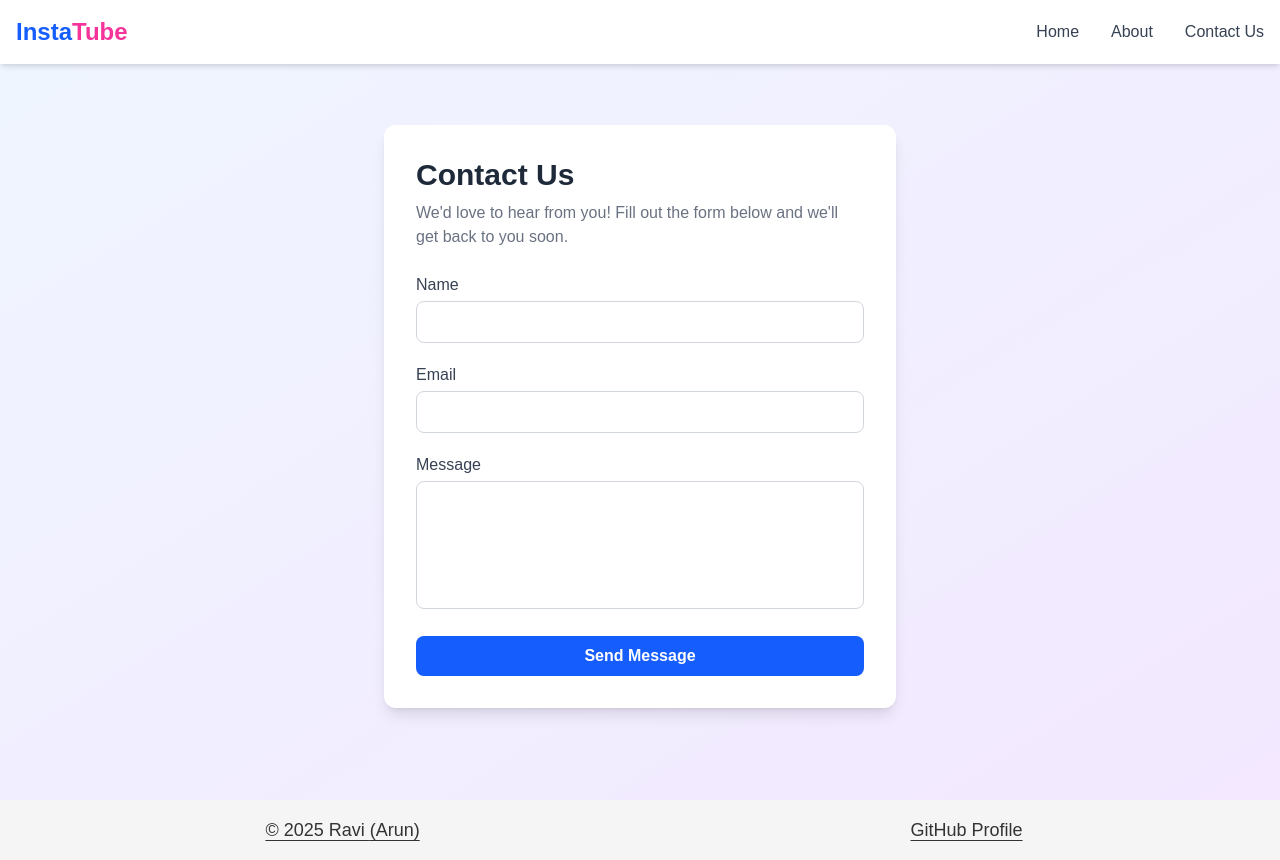
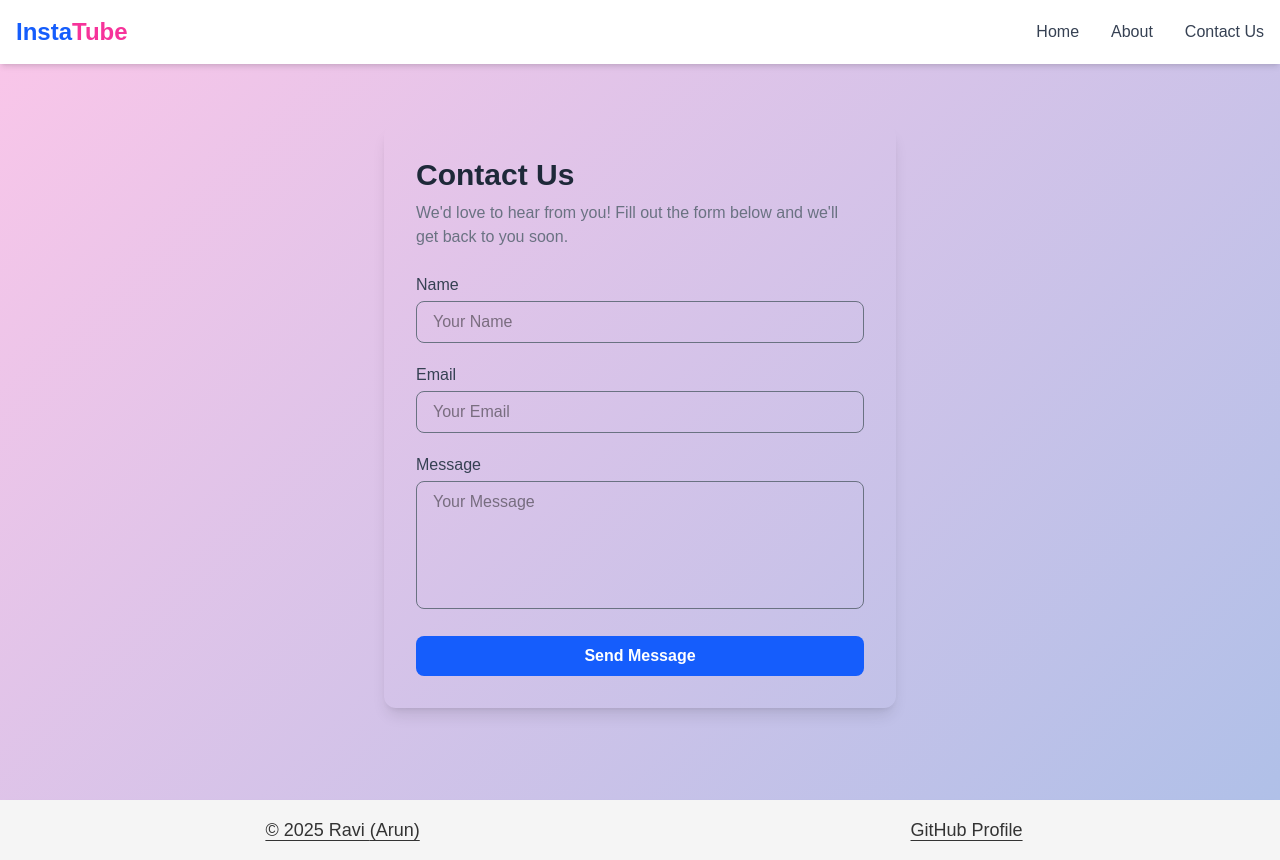
Before and after one commit to codewitharunofficial/insta-tube-web-dl, a Next.js app: page /contact in a window 1280 px wide. Built offline with nearby package versions, Linux system fonts and the light colour scheme.

Commit message:
Background Changed And Minor UI Changes

```diff
--- a/src/app/about/page.tsx
+++ b/src/app/about/page.tsx
@@ -1,10 +1,13 @@
 "use client";
 
+import AnimatedBackground from "@/components/Background";
 import { motion } from "framer-motion";
 
 export default function AboutPage() {
     return (
-        <main className="flex flex-col items-center justify-center min-h-screen bg-gray-50 px-6 py-16">
+        <AnimatedBackground>
+
+            <main className="flex flex-col items-center justify-center min-h-screen bg-transparent px-6 py-16">
                 <motion.div
                     initial={{ opacity: 0, y: 30 }}
                     animate={{ opacity: 1, y: 0 }}
@@ -31,5 +34,6 @@ export default function AboutPage() {
                     </p>
                 </motion.div>
             </main>
+        </AnimatedBackground>
     );
 }
--- a/src/app/contact/page.tsx
+++ b/src/app/contact/page.tsx
@@ -1,4 +1,5 @@
 "use client";
+import AnimatedBackground from "@/components/Background";
 import React, { useState } from "react";
 
 
@@ -17,8 +18,10 @@ export default function ContactPage() {
     };
 
     return (
-        <div className="sm:min-h-screen flex items-center justify-center bg-gradient-to-br from-blue-50 to-purple-100 px-4 py-12">
-            <div className="w-full max-w-lg bg-white rounded-xl shadow-lg p-8 mt-8">
+        <AnimatedBackground>
+
+            <div className="sm:min-h-screen flex items-center justify-center bg-transparent px-4 py-12">
+                <div className="w-full max-w-lg bg-transparent rounded-xl shadow-lg p-8 mt-8">
                     <h1 className="text-3xl font-bold mb-2 text-gray-800">Contact Us</h1>
                     <p className="mb-6 text-gray-500">We'd love to hear from you! Fill out the form below and we'll get back to you soon.</p>
                     {submitted ? (
@@ -32,7 +35,7 @@ export default function ContactPage() {
                                     Name
                                 </label>
                                 <input
-                                className="w-full border border-gray-300 rounded-lg px-4 py-2 focus:outline-none focus:ring-2 focus:ring-blue-400 transition"
+                                    className="w-full border border-gray-500 rounded-lg px-4 py-2 focus:outline-none focus:ring-2 focus:ring-blue-400 transition"
                                     type="text"
                                     id="name"
                                     name="name"
@@ -40,6 +43,7 @@ export default function ContactPage() {
                                     onChange={handleChange}
                                     required
                                     autoComplete="off"
+                                    placeholder="Your Name"
                                 />
                             </div>
                             <div>
@@ -47,7 +51,7 @@ export default function ContactPage() {
                                     Email
                                 </label>
                                 <input
-                                className="w-full border border-gray-300 rounded-lg px-4 py-2 focus:outline-none focus:ring-2 focus:ring-blue-400 transition"
+                                    className="w-full border border-gray-500 rounded-lg px-4 py-2 focus:outline-none focus:ring-2 focus:ring-blue-400 transition"
                                     type="email"
                                     id="email"
                                     name="email"
@@ -55,6 +59,7 @@ export default function ContactPage() {
                                     onChange={handleChange}
                                     required
                                     autoComplete="off"
+                                    placeholder="Your Email"
                                 />
                             </div>
                             <div>
@@ -62,12 +67,13 @@ export default function ContactPage() {
                                     Message
                                 </label>
                                 <textarea
-                                className="w-full border border-gray-300 rounded-lg px-4 py-2 h-32 resize-none focus:outline-none focus:ring-2 focus:ring-blue-400 transition"
+                                    className="w-full border border-gray-500 rounded-lg px-4 py-2 h-32 resize-none focus:outline-none focus:ring-2 focus:ring-blue-400 transition"
                                     id="message"
                                     name="message"
                                     value={form.message}
                                     onChange={handleChange}
                                     required
+                                    placeholder="Your Message"
                                 />
                             </div>
                             <button
@@ -80,5 +86,6 @@ export default function ContactPage() {
                     )}
                 </div>
             </div>
+        </AnimatedBackground>
     );
 }
--- /dev/null
+++ b/src/components/Background.tsx
@@ -0,0 +1,23 @@
+import { motion } from "framer-motion";
+import React from "react";
+
+const AnimatedBackground: React.FC<{ children: React.ReactNode }> = ({ children }) => {
+    return (
+        <motion.div
+            className="min-h-screen w-full flex items-center justify-center"
+            animate={{
+                background: [
+                    "linear-gradient(135deg, #a1c4fd 0%, #c2e9fb 100%)",
+                    "linear-gradient(135deg, #fbc2eb 0%, #a6c1ee 100%)",
+                    "linear-gradient(135deg, #ffecd2 0%, #fcb69f 100%)",
+                    "linear-gradient(135deg, #a1c4fd 0%, #c2e9fb 100%)", // loop back
+                ],
+            }}
+            transition={{ duration: 15, repeat: Infinity, ease: "linear" }}
+        >
+            {children}
+        </motion.div>
+    );
+};
+
+export default AnimatedBackground;
--- a/src/components/Footer.tsx
+++ b/src/components/Footer.tsx
@@ -1,7 +1,7 @@
 import React from 'react';
 
 const Footer: React.FC = () => (
-    <footer className='footer flex flex-row items-center justify-around p-[1rem] text-center bg-[#f5f5f5] text-lg'>
+    <footer className='footer flex flex-row items-center justify-around p-[1rem] text-center bg-[#f5f5f5] text-lg shadow-md z-10'>
         <a href='https://codewitharun-portfolio.vercel.app' target='_blank' rel='noopener noreferrer' className='ml-2 text-[#333] underline underline-offset-4 cursor-pointer hover:text-[#007bff] transition-colors duration-300' >© 2025 Ravi {"(Arun)"} </a>
         <a
             href="https://github.com/codewitharunofficial"
--- a/src/components/Main.tsx
+++ b/src/components/Main.tsx
@@ -5,6 +5,7 @@ import { motion } from "framer-motion";
 import axios from "axios";
 import { Card } from "./Card";
 import YoutubeCard from "./YoutubeCard";
+import AnimatedBackground from "./Background";
 
 type MediaFormat = {
     url: string;
@@ -83,6 +84,8 @@ const Main = () => {
 
 
     return (
+        <AnimatedBackground>
+
             <main className="flex flex-col items-center justify-center min-h-screen bg-rgb(249, 250, 251) px-4 min-w-screen pt-24 pb-4">
                 <h1 className="text-4xl md:text-5xl font-extrabold text-blue-600 mb-8 text-center drop-shadow">
                     Insta<span className="text-pink-500">Tube</span> -{" "}
@@ -156,6 +159,7 @@ const Main = () => {
                     </motion.div>
                 )}
             </main>
+        </AnimatedBackground>
     );
 };
 
```
Lines whose indentation alone changed are shown as unchanged.
